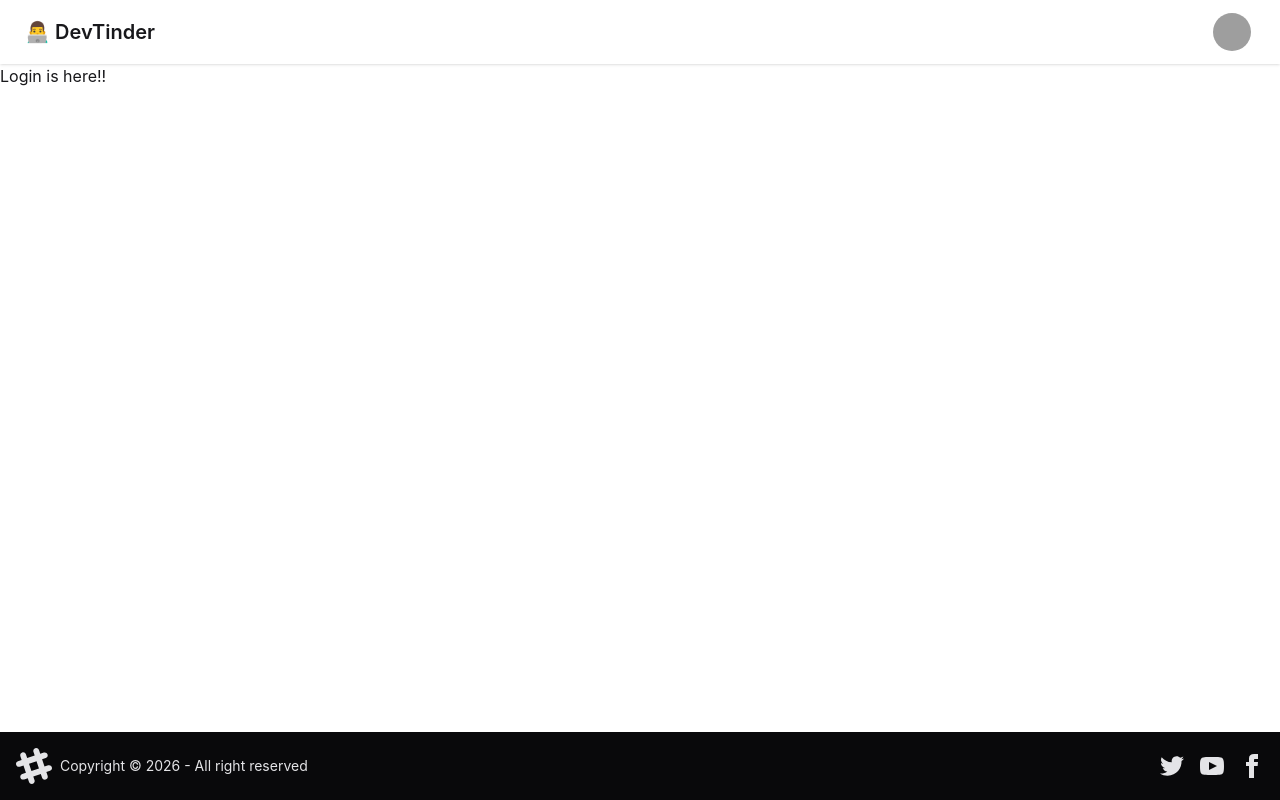
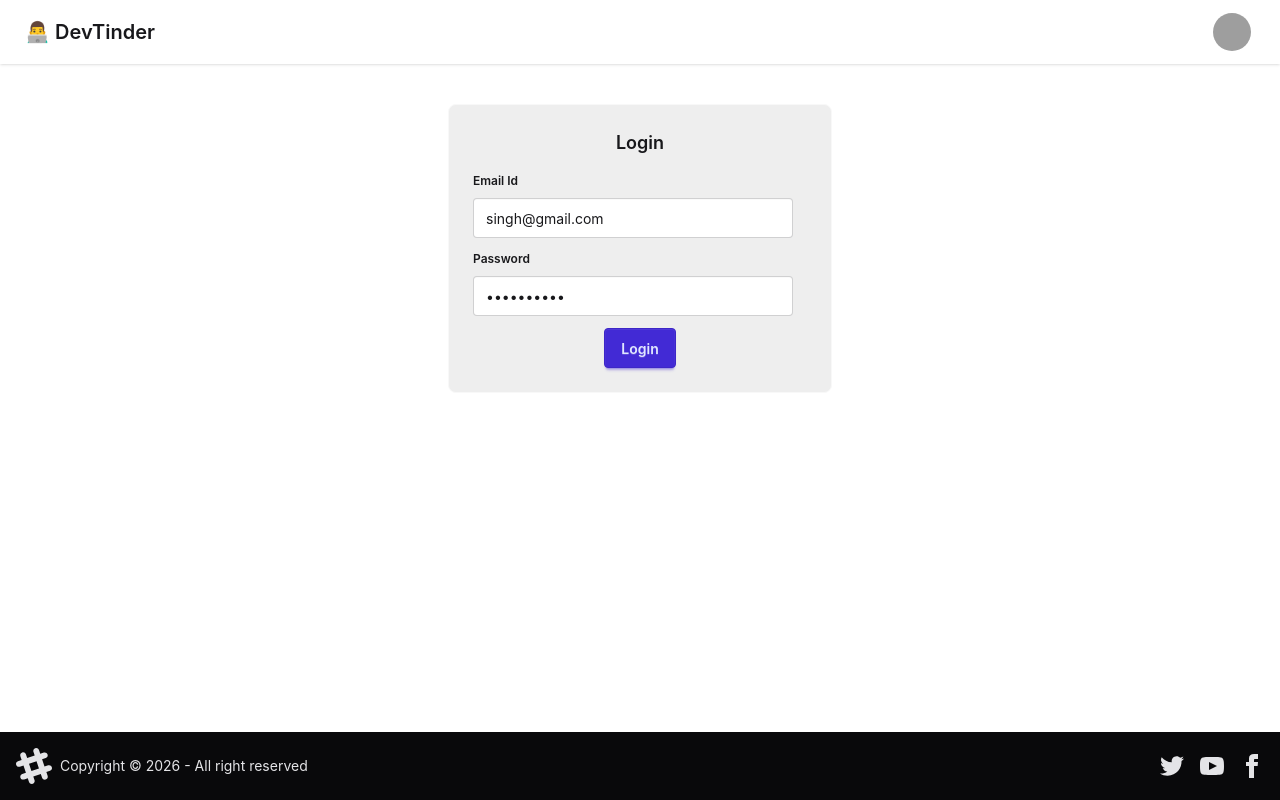
Before and after one commit to psingh100298/devTinder-web, a React (Vite) app: page /login in a window 1280 px wide. Built offline with nearby package versions, Linux system fonts and the light colour scheme; grey boxes are pictures that could not be loaded.

Commit message:
feat: implement login functionality with axios and create Feed component

```diff
--- a/package.json
+++ b/package.json
@@ -11,6 +11,7 @@
   },
   "dependencies": {
     "@tailwindcss/vite": "^4.3.3",
+    "axios": "^1.20.0",
     "react": "^19.2.8",
     "react-dom": "^19.2.8",
     "react-router-dom": "^7.18.4",
--- /dev/null
+++ b/src/Feed.jsx
@@ -0,0 +1,11 @@
+import React from 'react'
+
+const Feed = () => {
+  return (
+    <div>
+      <h1>Feed</h1>
+    </div>
+  )
+}
+
+export default Feed
--- a/src/Login.jsx
+++ b/src/Login.jsx
@@ -1,11 +1,62 @@
-import React from 'react'
+import { useState } from "react";
+import axios from "axios";
 
 const Login = () => {
+  const [emailId, setEmailId] = useState("singh@gmail.com");
+  const [password, setPassword] = useState("1234567890");
+
+  const handleLogin = async () => {
+    try {
+      const res = await axios.post(
+        "http://localhost:3000/login",
+        {
+          emailId: emailId,
+          password: password,
+        },
+        { withCredentials: true },
+      );
+      console.log(res);
+    } catch (err) {
+      console.log("ERROR:" + err.message);
+    }
+  };
+
   return (
-    <div>
-      Login is here!!
+    <div className="flex justify-center my-10">
+      <div className="card card-border bg-base-300 w-96">
+        <div className="card-body">
+          <h2 className="card-title justify-center">Login</h2>
+          <div>
+            <fieldset className="fieldset">
+              <legend className="fieldset-legend">Email Id</legend>
+              <input
+                value={emailId}
+                onChange={(e) => setEmailId(e.target.value)}
+                type="text"
+                className="input"
+                placeholder="Type here"
+              />
+            </fieldset>
+            <fieldset className="fieldset">
+              <legend className="fieldset-legend">Password</legend>
+              <input
+                value={password}
+                type="password"
+                className="input"
+                onChange={(e) => setPassword(e.target.value)}
+                placeholder="Type here"
+              />
+            </fieldset>
+          </div>
+          <div className="card-actions justify-center">
+            <button className="btn btn-primary " onClick={handleLogin}>
+              Login
+            </button>
+          </div>
+        </div>
+      </div>
     </div>
-  )
-}
+  );
+};
 
-export default Login
+export default Login;
```
Also changed, not shown: 1 other file (tests, documents, lock files or other folders).
